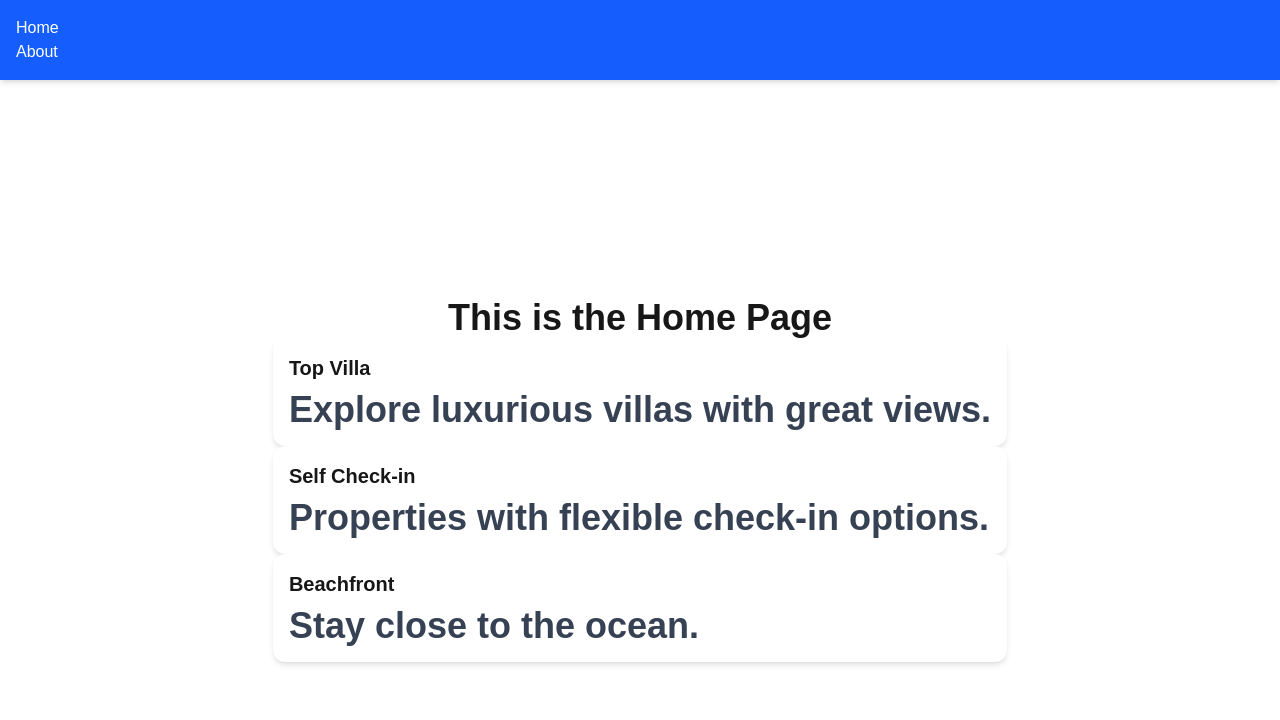
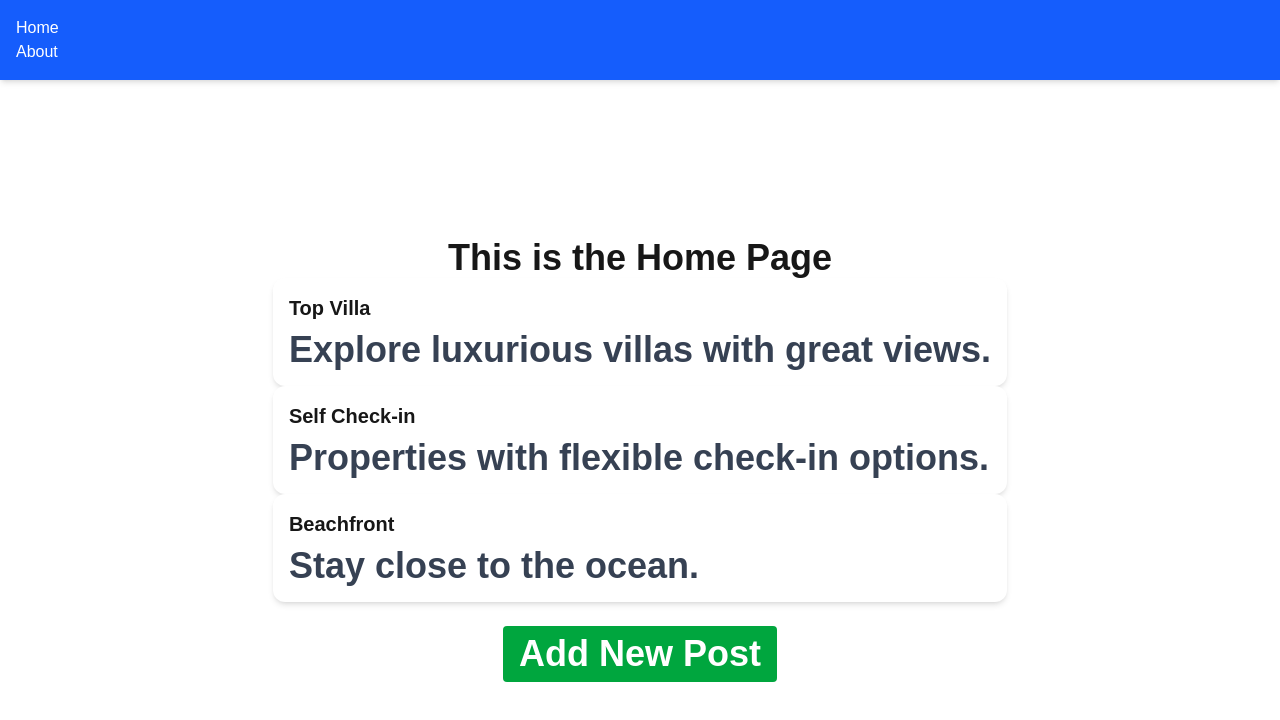
Before and after one commit to onumaeleanyagift/alx-project-0x02-setup, a Next.js app in the folder alx-project-0x02/: page /home in a window 1280 px wide. Shown: the top 720 px of the page. Built offline with nearby package versions, Linux system fonts and the light colour scheme.

Commit message:
feat: implement PostModal in home page with add post functionality

```diff
--- a/alx-project-0x02/pages/home.tsx
+++ b/alx-project-0x02/pages/home.tsx
@@ -1,8 +1,17 @@
-import React from "react";
+import React, { useState } from "react";
 import Header from "@/components/layout/Header";
 import Card from "@/components/common/Card";
+import PostModal from "@/components/common/PostModal";
+import { type Post } from "@/interfaces/index";
 
 const Home: React.FC = () => {
+  const [isModalOpen, setIsModalOpen] = useState(false);
+  const [posts, setPosts] = useState<Post[]>([]);
+
+  const handleAddPost = (newPost: Post) => {
+    setPosts((prev) => [...prev, newPost]);
+  };
+
   return (
     <div>
       <Header />
@@ -20,6 +29,30 @@ const Home: React.FC = () => {
           />
           <Card title="Beachfront" content="Stay close to the ocean." />
         </div>
+
+        <div className="p-6">
+          <button
+            onClick={() => setIsModalOpen(true)}
+            className="px-4 py-2 bg-green-600 text-white rounded mb-4"
+          >
+            Add New Post
+          </button>
+
+          <PostModal
+            isOpen={isModalOpen}
+            onClose={() => setIsModalOpen(false)}
+            onSubmit={handleAddPost}
+          />
+
+          <div className="space-y-4">
+            {posts.map((post, idx) => (
+              <div key={idx} className="border p-4 rounded shadow">
+                <h3 className="text-lg font-bold">{post.title}</h3>
+                <p>{post.content}</p>
+              </div>
+            ))}
+          </div>
+        </div>
       </main>
     </div>
   );
```
